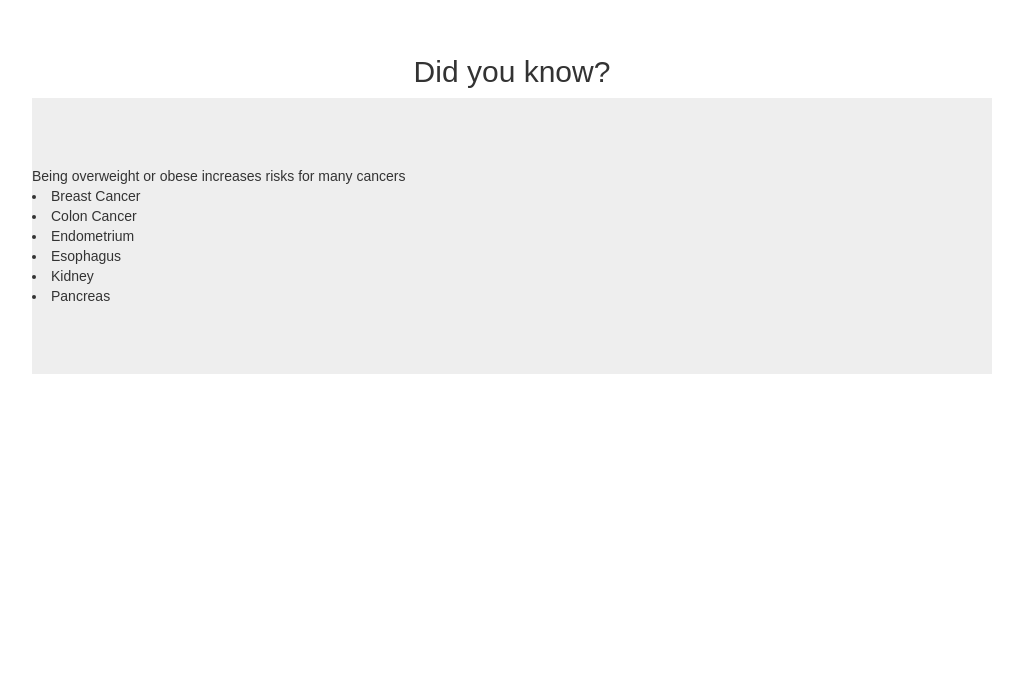
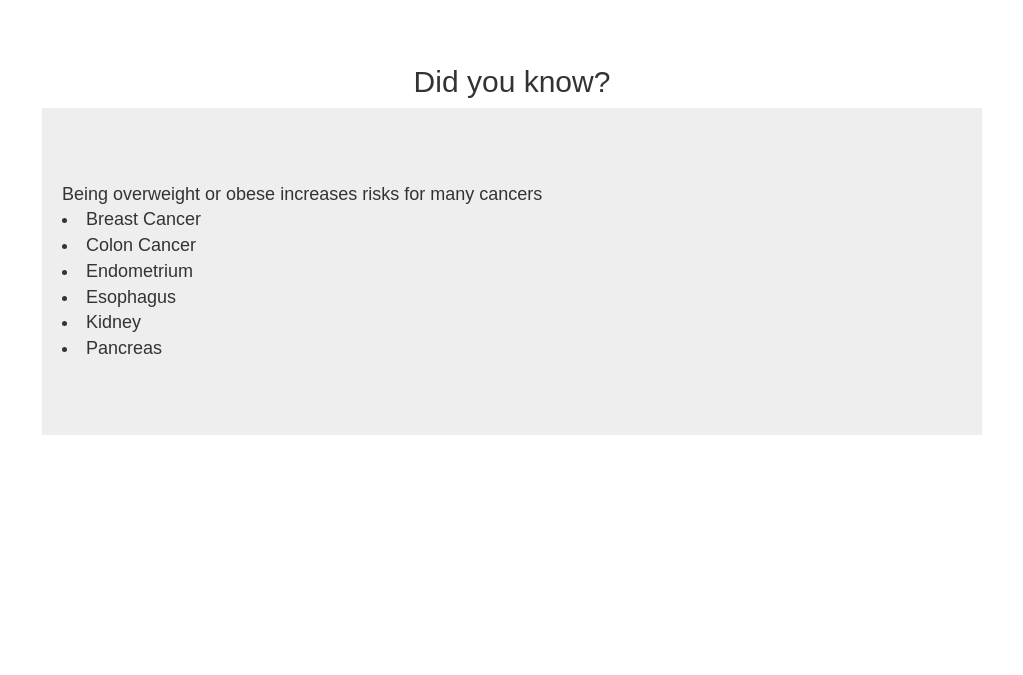
Before and after one commit to march-dave/sinai-cancer-hackathon, a React (Create React App) app: page /Didyouknow in a window 1280 px wide. Shown: the part 125-800 px from the top of the page, without its empty margins (128-1151 px from the left). Built offline with nearby package versions, Linux system fonts and the light colour scheme.

Commit message:
up to date

```diff
--- a/src/Congratulations.js
+++ b/src/Congratulations.js
@@ -1,14 +1,17 @@
 import React, { Component } from 'react';
+import { Button, FormControl, ControlLabel, FormGroup, HelpBlock, Jumbotron, Checkbox } from 'react-bootstrap';
 
 class Congratulations extends Component {
     render() {
         return (
-            <div>
-                Congratulations1111
+            <div style={{margin: 80, padding: 80}}>
+                <Jumbotron style={{margin: 80, padding: 80}}>
 
+                    You took your first 3 steps to better health. <br />
 
+                    Please contiune to take stpes for health & longevity!
 
-
+                </Jumbotron>
             </div>
         );
     }
--- a/src/Didyouknow.js
+++ b/src/Didyouknow.js
@@ -10,31 +10,23 @@ class Didyouknow extends Component {
 
     render() {
         return (
-            <div style={{margin: 80, padding: 80}}>
+
+            <div>
+            <p className="App-intro">
+            <div style={{margin: 80, padding: 90}}>
 
                 <h2 style={{display: 'flex', justifyContent: 'center'}}> Did you know?</h2>
                 <Jumbotron>
                 <div style={{border: '0px solid black'}}>
                   <br />
-                  Being overweight or obese increases risks for many cancers
+                   <div style={{marginLeft: 20 }}> Being overweight or obese increases risks for many cancers</div>
 
-                    <li>
-                        Breast Cancer</li>
-                    <li>
-                        Colon Cancer
-                        </li>
-                    <li>
-                        Endometrium
-                        </li>
-                    <li>
-                        Esophagus
-                        </li>
-                    <li>
-                        Kidney
-                        </li>
-                    <li>
-                        Pancreas
-                        </li>
+                    <li style={{marginLeft: 20 }}>Breast Cancer</li>
+                    <li style={{marginLeft: 20 }}>Colon Cancer</li>
+                    <li style={{marginLeft: 20 }}>Endometrium</li>
+                    <li style={{marginLeft: 20 }}>Esophagus</li>
+                    <li style={{marginLeft: 20 }}>Kidney</li>
+                    <li style={{marginLeft: 20 }}>Pancreas</li>
 
                   <br />
 
@@ -44,10 +36,15 @@ class Didyouknow extends Component {
 
                 <ReactPlayer url='https://www.youtube.com/watch?v=VC3hkufv8rU' playing />
 
+                <br />
 
                 <div style={{float: 'left', width: '50%'}}><Button bsStyle="success" onClick={this.ClickSubmit.bind(this)}>Check your weight</Button>
                 </div>
 
+            </div>
+
+
+            </p>
             </div>
         );
     }
```
